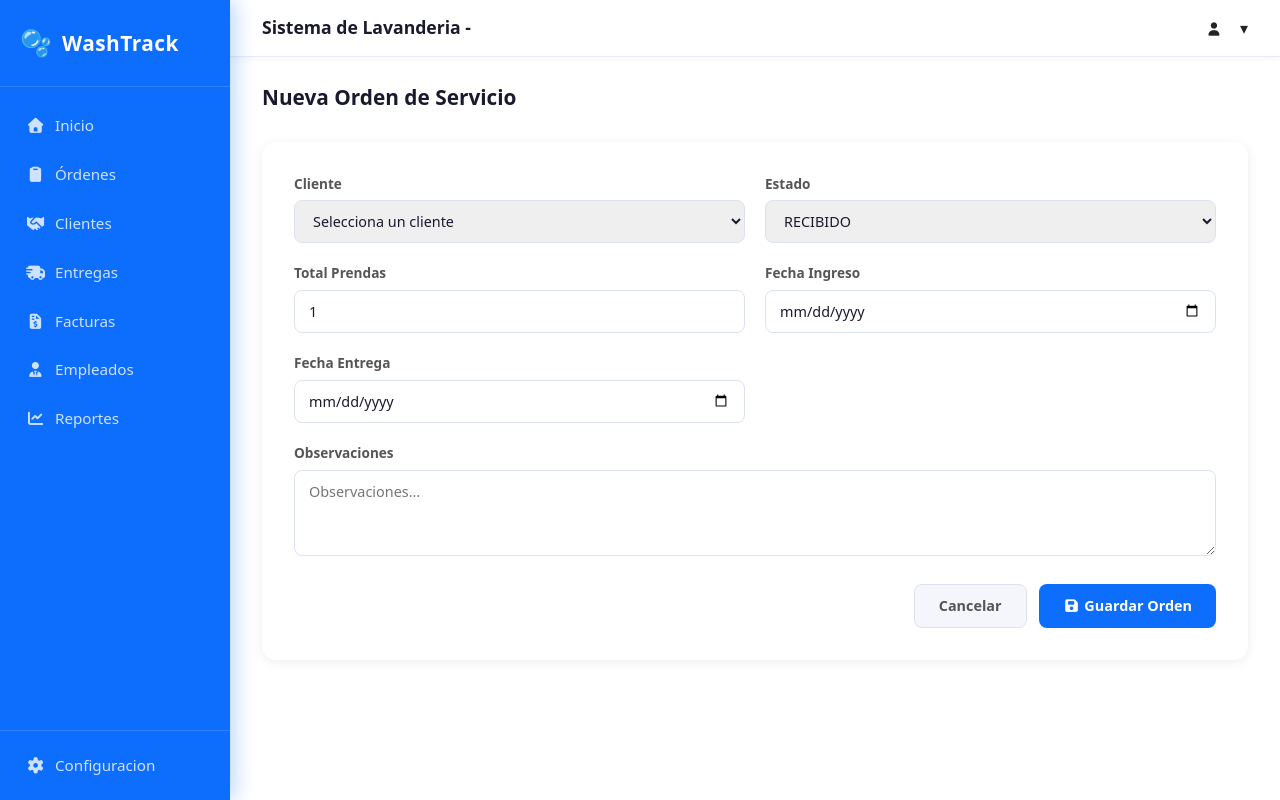
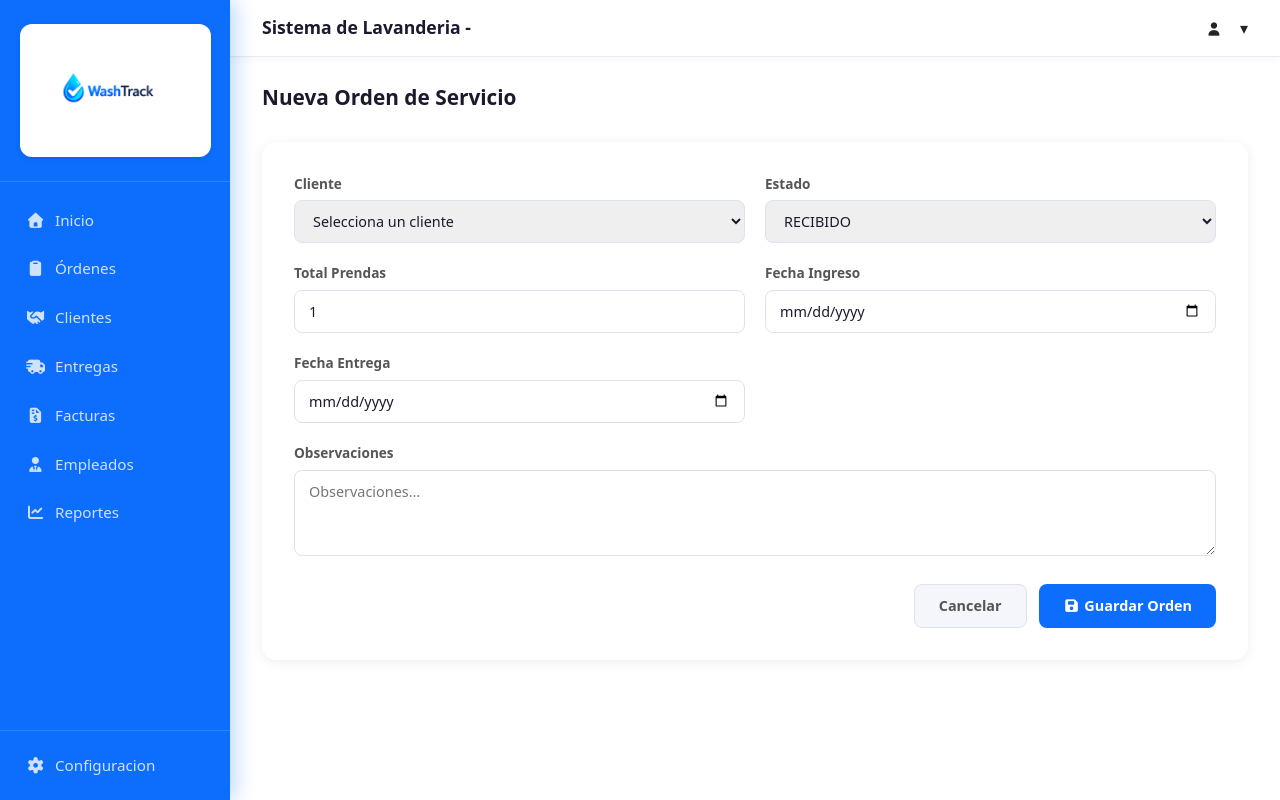
Before and after one commit to amg-argenis/washtrack-front, an Angular app: page /ordenes/crear in a window 1280 px wide. Built offline with nearby package versions, Linux system fonts and the light colour scheme; no server answers; sample sign-in values are in the browser's storage.

Commit message:
Se agrega ico y css para interfaz principal

```diff
--- a/angular.json
+++ b/angular.json
@@ -30,10 +30,8 @@
             "browser": "src/main.ts",
             "tsConfig": "tsconfig.app.json",
             "assets": [
-              {
-                "glob": "**/*",
-                "input": "public"
-              }
+              "src/favicon.ico",
+              "src/assets"
             ],
             "styles": [
               "node_modules/bootstrap/dist/css/bootstrap.min.css",
--- a/src/app/app.css
+++ b/src/app/app.css
@@ -22,6 +22,10 @@ body {
 .app-layout {
     display: flex;
     min-height: 100vh;
+}
+
+.container {
+    padding: 24px;
 }
 
 /* SIDEBAR */
@@ -219,3 +223,53 @@ body {
 .nav-item * {
     cursor: pointer;
 }
+
+.nav-item.active {
+    background: rgba(255, 255, 255, 0.15);
+    border-left: 4px solid #fff;
+    box-shadow: inset 0 0 0 1px rgba(255, 255, 255, 0.2);
+}
+
+.btn-primary {
+    border-radius: 10px;
+    font-weight: 500;
+}
+
+.badge {
+    border-radius: 999px;
+    padding: 4px 10px;
+    font-size: 12px;
+    font-weight: 500;
+}
+
+.section {
+    margin-bottom: 20px;
+}
+
+table tr:hover {
+    background: #f5f8ff;
+}
+
+td,
+th {
+    padding: 12px 16px;
+}
+
+/*Logo*/
+.logo {
+    background: #ffffff;
+    padding: 8px;
+    border-radius: 12px;
+    box-shadow: 0 2px 6px rgba(0, 0, 0, 0.08);
+}
+
+.logo img {
+    width: 175px;
+    filter: brightness(1.2) contrast(1.2);
+}
+
+.sidebar-brand {
+    display: flex;
+    align-items: center;
+    gap: 10px;
+}
--- a/src/app/app.html
+++ b/src/app/app.html
@@ -3,8 +3,10 @@
   @if(!esLogin) {
   <aside class="sidebar">
     <div class="sidebar-brand">
-      <span class="brand-icon">🫧</span>
-      <span class="brand-name">WashTrack</span>
+      <div class="logo">
+        <img src="assets/washtrack_logo.png" alt="WashTrack">
+        <!-- <span class="brand-name">WashTrack</span> -->
+      </div>
     </div>
 
     <nav class="sidebar-nav">
```
Also changed, not shown: src/assets/washtrack_logo.png (added).
